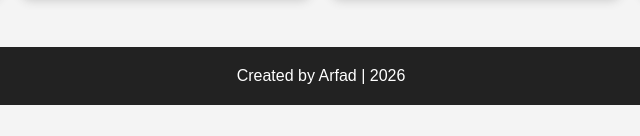
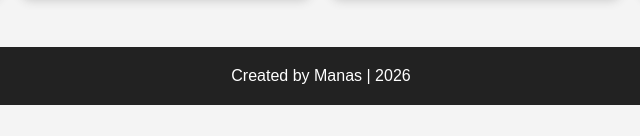
Before and after one commit to rawoolmanas2-bot/web_dev_lab_2, a plain HTML site: page P09-responsive-navbar/index.html in a window 1280 px wide. Shown: the part 661-797 px from the top of the page, 319-959 px from the left. Drawn offline with Linux system fonts and the light colour scheme.

```diff
--- a/P09-responsive-navbar/index.html
+++ b/P09-responsive-navbar/index.html
@@ -58,7 +58,7 @@
     </section>
 
     <footer id="contact">
-        <p>Created by Arfad | 2026</p>
+        <p>Created by Manas | 2026</p>
     </footer>
 
 </body>
```
